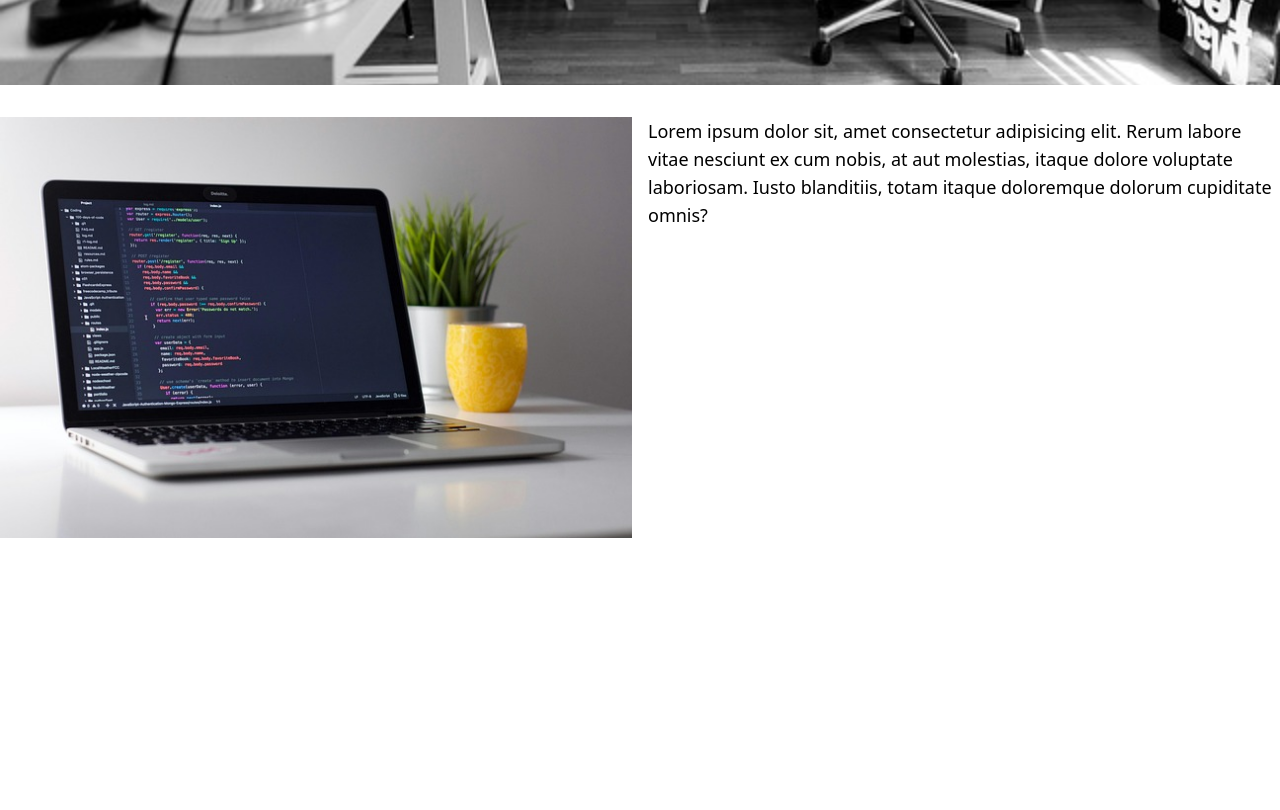
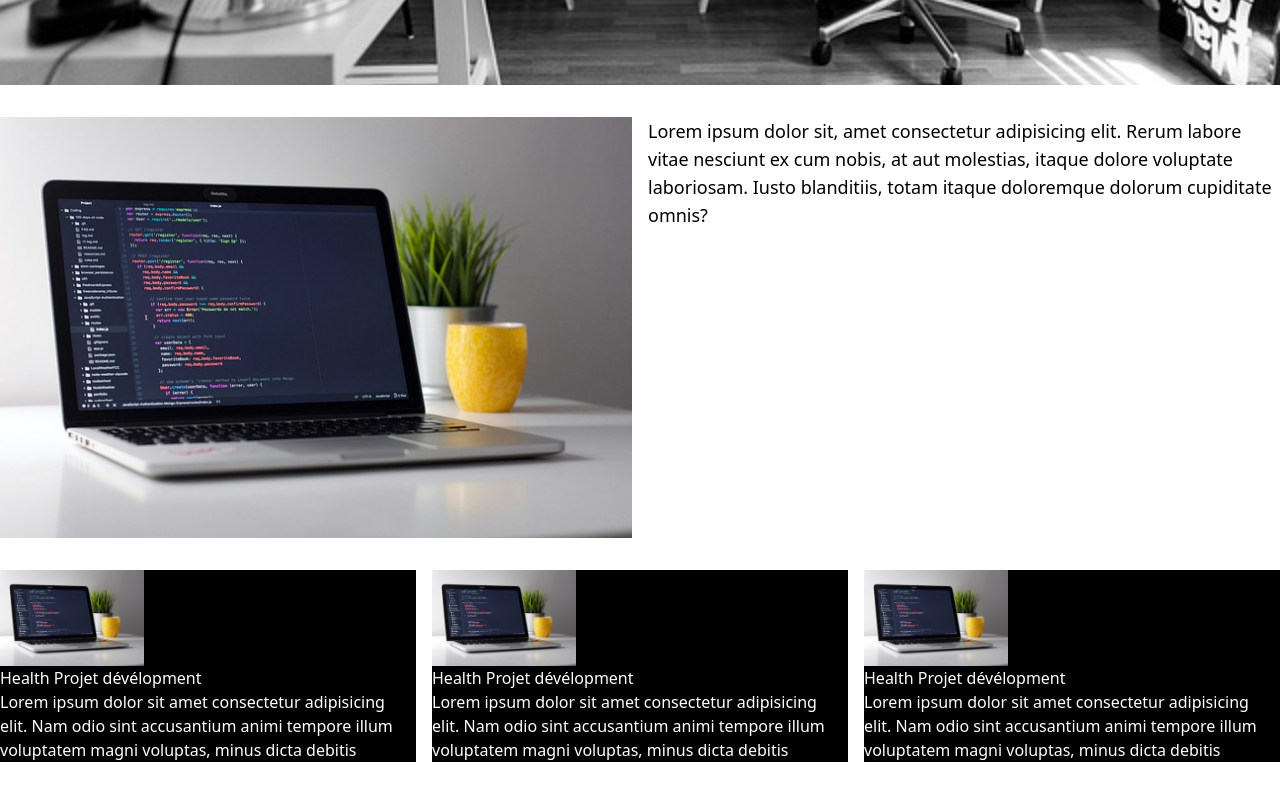
Before and after one commit to anick-e2c/prtefolioTailWindCss, a plain HTML site: page public/index.html in a window 1280 px wide. Shown: the part 835-1645 px from the top of the page. Before the commit the page ends 1405 px from the top, so only its background shows below. Drawn offline with nearby package versions, Linux system fonts and the light colour scheme.

Commit message:
liste des projet

```diff
--- a/public/index.html
+++ b/public/index.html
@@ -60,8 +60,54 @@
       </div>
     </section>
     <!--Projets-->
-    <section>
+    <section class="mt-4 md:mt-8 mb-4 md:mb-8">
+      <div
+        class="grid h-48 grid-cols-3 place-content-start md:place-content-center gap-4 ..."
+      >
+        <div class="h-48 bg-black">
+          <div>
+            <img src="/public/img/clouds-8779574_640.jpg" alt="" class="h-24" />
+          </div>
+          <div>
+            <h4><span class="text-white">Health Projet dévélopment </span></h4>
+          </div>
+          <div class="text-white">
+            Lorem ipsum dolor sit amet consectetur adipisicing elit. Nam odio
+            sint accusantium animi tempore illum voluptatem magni voluptas,
+            minus dicta debitis veritatis reiciendis soluta id similique aut,
+            pariatur fugit esse.
+          </div>
+        </div>
+        <div class="h-48 bg-black">
+          <div>
+            <img src="/public/img/clouds-8779574_640.jpg" alt="" class="h-24" />
+          </div>
+          <div>
+            <h4><span class="text-white">Health Projet dévélopment </span></h4>
+          </div>
+          <div class="text-white">
+            Lorem ipsum dolor sit amet consectetur adipisicing elit. Nam odio
+            sint accusantium animi tempore illum voluptatem magni voluptas,
+            minus dicta debitis veritatis reiciendis soluta id similique aut,
+            pariatur fugit esse.
+          </div>
+        </div>
+        <div class="h-48 bg-black">
+          <div>
+            <img src="/public/img/clouds-8779574_640.jpg" alt="" class="h-24" />
+          </div>
+          <div>
+            <h4><span class="text-white">Health Projet dévélopment </span></h4>
+          </div>
+          <div class="text-white">
+            Lorem ipsum dolor sit amet consectetur adipisicing elit. Nam odio
+            sint accusantium animi tempore illum voluptatem magni voluptas,
+            minus dicta debitis veritatis reiciendis soluta id similique aut,
+            pariatur fugit esse.
+          </div>
+        </div>
 
+      </div>
     </section>
   </body>
 </html>
```
